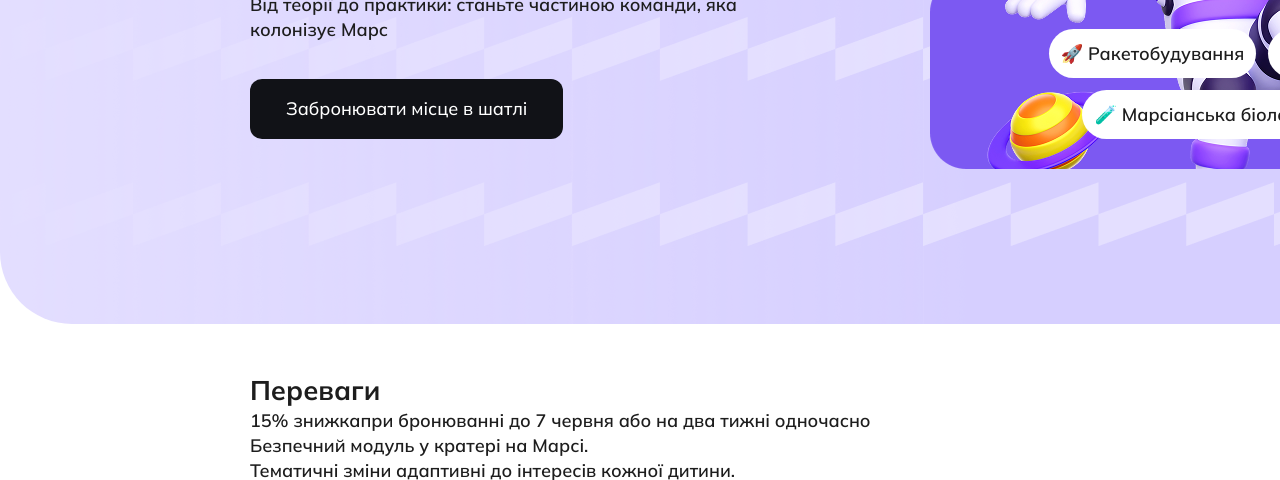
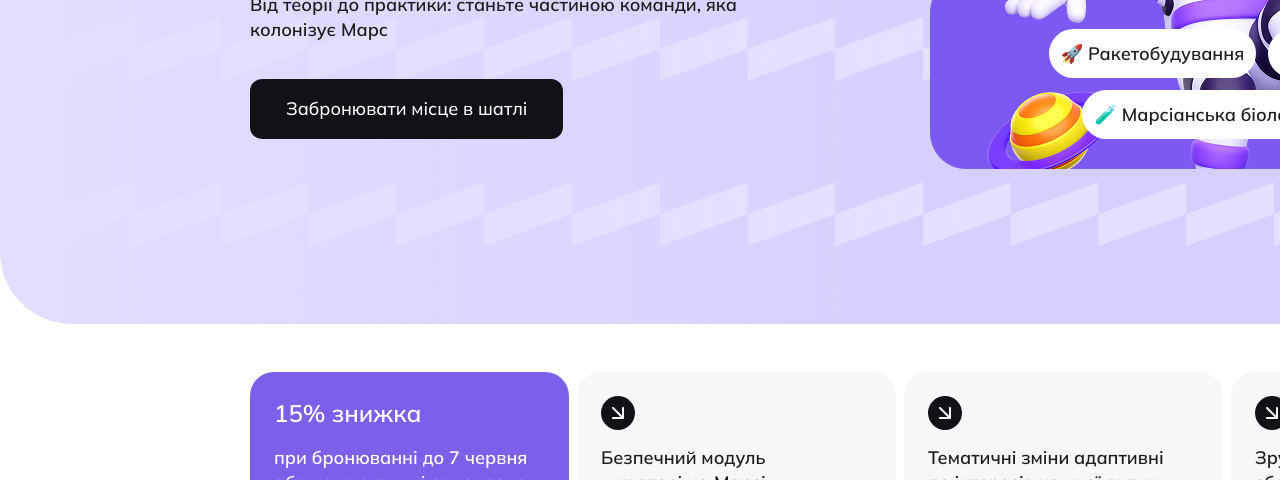
Before and after one commit to basesnel/it-test-v01, a plain HTML site: page index.html in a window 1280 px wide. Shown: the part 472-952 px from the top of the page. Drawn offline with nearby package versions, Linux system fonts and the light colour scheme.

Commit message:
Styled benefits section.

```diff
--- a/index.html
+++ b/index.html
@@ -133,40 +133,55 @@
           </div>
         </div>
       </section>
-      <section>
+      <section class="benefits">
         <div role="presentation" class="container container--benefit">
-          <h2>Переваги</h2>
-          <ul>
-            <li>
-              <a href="#">
-                <div>
-                  <p>
-                    <span>15% знижка</span>при бронюванні до 7 червня або на два
-                    тижні одночасно
-                  </p>
-                </div>
-              </a>
+          <h2 class="benefits__title">Переваги</h2>
+          <ul class="benefits__list">
+            <li class="benefits__item">
+              <p>
+                <span class="benefits__emfasize">15% знижка</span>при бронюванні
+                до 7 червня або на два тижні одночасно
+              </p>
             </li>
-            <li>
-              <a href="#">
-                <div>
-                  <p>Безпечний модуль у кратері на Марсі.</p>
-                </div>
-              </a>
+            <li class="benefits__item">
+              <span
+                class="benefits__decor"
+                focusable="false"
+                aria-hidden="true"
+              >
+                <svg class="benefits__icon">
+                  <use href="./images/icons.svg#icon-arrow"></use>
+                </svg>
+              </span>
+              <p class="benefits__text">Безпечний модуль у кратері на Марсі.</p>
             </li>
-            <li>
-              <a href="#">
-                <div>
-                  <p>Тематичні зміни адаптивні до інтересів кожної дитини.</p>
-                </div>
-              </a>
+            <li class="benefits__item">
+              <span
+                class="benefits__decor"
+                focusable="false"
+                aria-hidden="true"
+              >
+                <svg class="benefits__icon">
+                  <use href="./images/icons.svg#icon-arrow"></use>
+                </svg>
+              </span>
+              <p class="benefits__text">
+                Тематичні зміни адаптивні до інтересів кожної дитини.
+              </p>
             </li>
-            <li>
-              <a href="#">
-                <div>
-                  <p>Зручні каюти та збалансоване харчування.</p>
-                </div>
-              </a>
+            <li class="benefits__item">
+              <span
+                class="benefits__decor"
+                focusable="false"
+                aria-hidden="true"
+              >
+                <svg class="benefits__icon">
+                  <use href="./images/icons.svg#icon-arrow"></use>
+                </svg>
+              </span>
+              <p class="benefits__text">
+                Зручні каюти та збалансоване харчування.
+              </p>
             </li>
           </ul>
         </div>
--- /dev/null
+++ b/sass/components/_benefits.scss
@@ -0,0 +1,57 @@
+.benefits {
+  &__title {
+    @extend %visually-hidden;
+  }
+
+  &__list {
+    display: flex;
+    gap: 8px;
+  }
+
+  &__item {
+    flex-basis: 319px;
+    border-radius: 24px;
+    padding: 24px;
+    background-color: getColor("foregroundFourth");
+
+    &:nth-child(1) {
+      background-color: getColor("foregroundFifth");
+      color: getColor("background");
+    }
+  }
+
+  &__emfasize {
+    display: block;
+    margin-bottom: 16px;
+    font-size: 24px;
+    font-weight: 700px;
+    line-height: 1.42;
+  }
+
+  &__decor {
+    display: flex;
+    justify-content: center;
+    align-items: center;
+    width: 34px;
+    height: 34px;
+    border-radius: 50%;
+    margin-bottom: 16px;
+    background-color: getColor("foregroundThird");
+    color: getColor("background");
+  }
+
+  &__icon {
+    width: 12px;
+    height: 12px;
+  }
+}
+
+.benefits__text {
+  .benefits__item:nth-child(2) & {
+    width: 170px;
+  }
+
+  .benefits__item:nth-child(3) & {
+    width: 250px;
+  }
+}
--- a/sass/main.scss
+++ b/sass/main.scss
@@ -5,9 +5,12 @@
 @import "base/base";
 @import "base/mixins";
 
+@import "utils/aux";
+
 @import "components/section";
 @import "components/container";
 @import "components/nav";
 @import "components/menu";
 @import "components/title";
 @import "components/areas";
+@import "components/benefits";
--- /dev/null
+++ b/sass/utils/_aux.scss
@@ -0,0 +1,12 @@
+%visually-hidden {
+  position: absolute;
+  white-space: nowrap;
+  width: 1px;
+  height: 1px;
+  overflow: hidden;
+  border: 0;
+  padding: 0;
+  clip: rect(0 0 0 0);
+  clip-path: inset(50%);
+  margin: -1px;
+}
--- a/sass/variables/_colors.scss
+++ b/sass/variables/_colors.scss
@@ -3,6 +3,8 @@ $colors: (
   "foregroundFirst": rgba(228, 223, 255, 1),
   "foregroundSecond": rgba(247, 247, 249, 1),
   "foregroundThird": rgba(17, 18, 23, 1),
+  "foregroundFourth": rgba(247, 247, 249, 1),
+  "foregroundFifth": rgba(124, 96, 233, 1),
   "textDark": rgba(29, 29, 29, 1),
   "textBlack": rgba(0, 0, 0, 1),
   "textMenuDark": rgba(29, 29, 31, 1),
```
Also changed, not shown: css/main.css, css/main.min.css, 2 other files.
